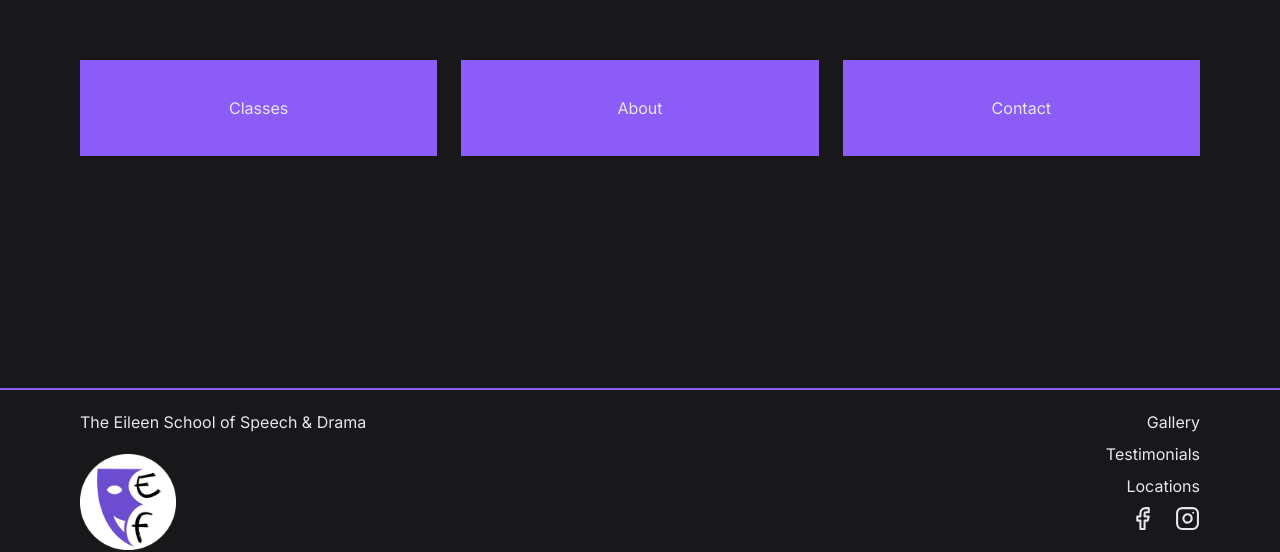
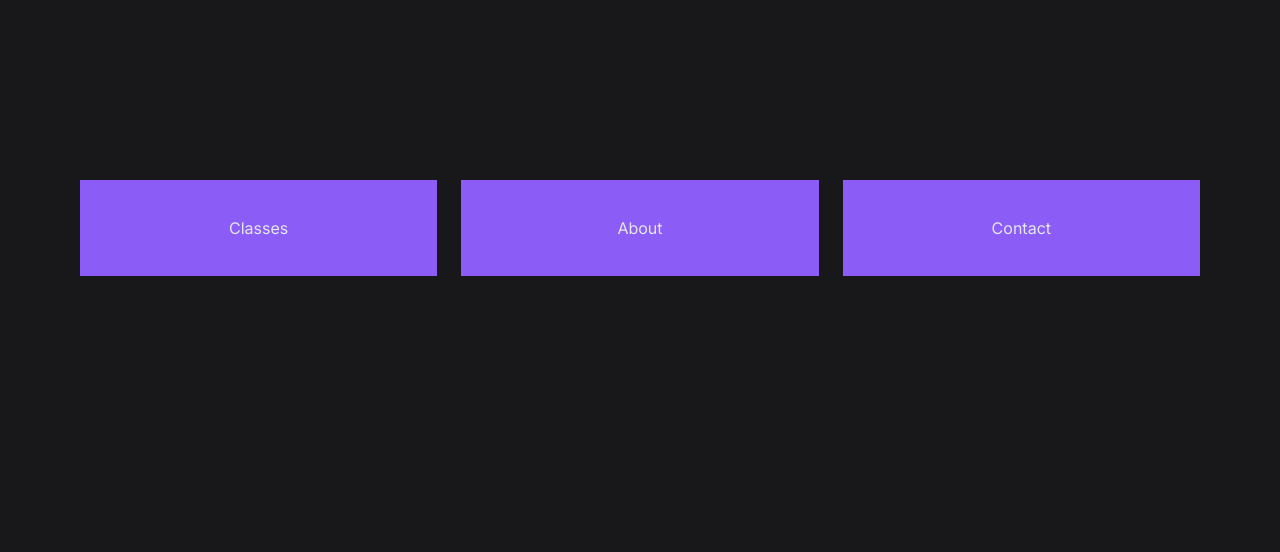
Before and after one commit to kailafitz/eileen-fitzgerald-school, a Next.js app: page / in a window 1280 px wide. Shown: the part 1774-2326 px from the top of the page. Built offline with nearby package versions, Linux system fonts and the light colour scheme.

Commit message:
no luck on animation for services

```diff
--- a/components/custom/services.tsx
+++ b/components/custom/services.tsx
@@ -10,32 +10,35 @@ type Props = {
 
 const ServiceCard = (props: Props) => {
   return (
-    <div
-      className={`group w-full sm:w-1/3 h-24 relative hide-down transition-delay-${
+    <Link
+      href={`/${props.label.toLowerCase().replace(/ /g, "-")}`}
+      className={`group flex flex-col justify-center w-full sm:w-1/3 h-24 bg-primary border-primary hover:bg-violet-800 hover:border-violet-800 hide-down text-center text-gray-200 z-20 transition-delay-${
         props.num - 1
       }`}
     >
-      <div className="bg-primary w-full h-full relative flex flex-col justify-center hover:backdrop-blur-sm">
-        <Link
-          href={`/${props.label.toLowerCase().replace(/ /g, "-")}`}
-          className="group text-center text-gray-200 z-20"
-        >
-          {props.label}
-        </Link>
-
-        {/* <div className="bg-primary opacity-65 absolute bottom-0 left-0 h-0 w-full duration-700 group-hover:h-full z-10 saturate-100"></div> */}
-      </div>
-    </div>
+      {props.label}
+    </Link>
   );
 };
 
 const labels = ["Classes", "About", "Contact"];
 
 const Services = () => {
+  // services-container
   return (
     <>
       <Script src="/animations.js" type="text/javascript" />
-      <Container className="flex flex-col space-y-10 py-10 services-container justify-center">
+      <Container className="flex flex-col space-y-10 py-10 min-h-screen justify-around">
+        {/* <div className="w-1/2 h-3/4 relative">
+          <img
+            src="service-2.jpg"
+            className="w-3/5 h-3/5 object-cover opacity-40"
+          />
+          <img
+            src="service-1.jpg"
+            className="absolute bottom-0 right-0 w-3/5 h-3/5 object-cover"
+          />
+        </div> */}
         <div className="flex flex-col space-y-10 md:justify-center sm:space-y-0 sm:space-x-6 sm:flex-row justify-between items-center">
           {labels.map((label, i) => (
             <ServiceCard key={i} num={i + 1} label={label} />
```
